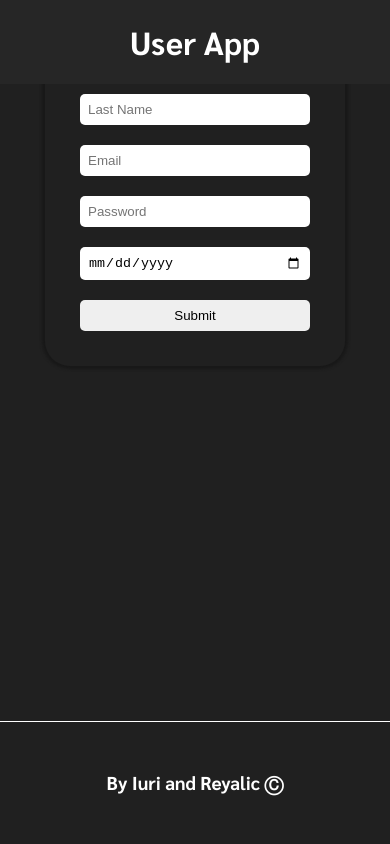
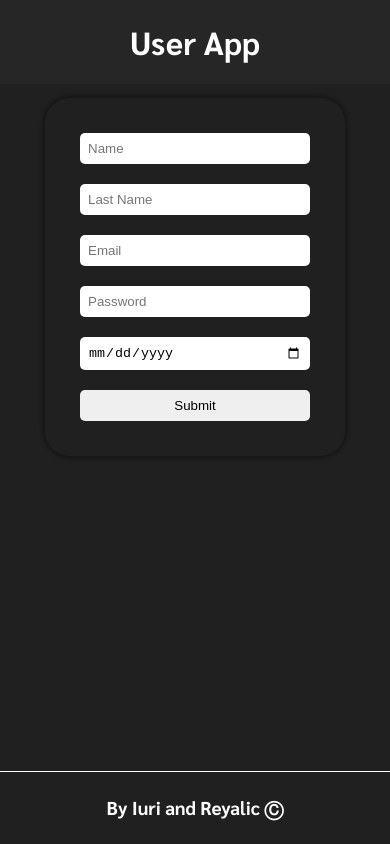
Before and after one commit to Reyalic/week-4-app, a React (Vite) app: page / in a window 390 px wide. Built offline with nearby package versions, Linux system fonts and the light colour scheme; no server answers.

Commit message:
responsive fixed

```diff
--- a/src/App.scss
+++ b/src/App.scss
@@ -1,4 +1,36 @@
 @import url('https://fonts.googleapis.com/css2?family=Sarabun:wght@400;500;700&display=swap');
+
+@mixin for-size($size) {
+    @if $size ==phone-only {
+        @media (max-width: 599px) {
+            @content;
+        }
+    }
+
+    @else if $size ==tablet-portrait-up {
+        @media (min-width: 600px) {
+            @content;
+        }
+    }
+
+    @else if $size ==tablet-landscape-up {
+        @media (min-width: 900px) {
+            @content;
+        }
+    }
+
+    @else if $size ==desktop-up {
+        @media (min-width: 1200px) {
+            @content;
+        }
+    }
+
+    @else if $size ==big-desktop-up {
+        @media (min-width: 1800px) {
+            @content;
+        }
+    }
+}
 
 input {
     &:invalid {
@@ -14,6 +46,7 @@ body {
     background-color: rgb(32, 32, 32);
     color: #ffffff;
     font-family: 'Sarabun', sans-serif;
+    padding-top: 90px;
 }
 
 .App {
@@ -22,6 +55,7 @@ body {
     justify-content: center;
     align-items: center;
 }
+
 .Header {
     width: 100%;
     background-color: #262626;
@@ -29,6 +63,12 @@ body {
     top: 0;
     text-align: center;
 }
+
+.form-container-container {
+    display: flex;
+    justify-content: center;
+}
+
 .form-container {
     width: 250px;
     display: flex;
@@ -37,6 +77,7 @@ body {
     padding: 25px;
     box-shadow: 0 0 3px 3px #181818;
 }
+
 .form-container input {
     margin: 10px;
     border: none;
@@ -44,34 +85,41 @@ body {
     padding: 8px;
     border-radius: 5px;
 }
-.card-container{
+
+.card-container {
     display: flex;
     flex-wrap: wrap;
     justify-content: center;
 }
+
 .cards {
-    width: 400px;
+    @include for-size(tablet-portrait-up) {
+        width: 400px;
+    }
+
     background-color: rgb(27, 27, 27);
     margin: 30px;
     padding: 35px;
     border-radius: 10px;
     transition: 0.5s;
 }
+
 .cards:hover {
-    box-shadow: 17px 25px 13px 7px rgba(18,18,18,0.68);
-    -webkit-box-shadow: 17px 25px 13px 7px rgba(18,18,18,0.68);
-    -moz-box-shadow: 17px 25px 13px 7px rgba(18,18,18,0.68);
-    background: rgb(2,0,36);
-    background: linear-gradient(90deg, rgba(2,0,36,1) 0%, rgba(0,212,255,1) 100%);
+    box-shadow: 17px 25px 13px 7px rgba(18, 18, 18, 0.68);
+    -webkit-box-shadow: 17px 25px 13px 7px rgba(18, 18, 18, 0.68);
+    -moz-box-shadow: 17px 25px 13px 7px rgba(18, 18, 18, 0.68);
+    background: rgb(2, 0, 36);
+    background: linear-gradient(90deg, rgba(2, 0, 36, 1) 0%, rgba(0, 212, 255, 1) 100%);
     transform: translateY(-30px);
 }
+
 .cards ul {
     list-style: none;
     padding: 0;
 }
-.cards button {
 
-}
+.cards button {}
+
 .Footer {
     width: 100%;
     position: fixed;
@@ -80,6 +128,7 @@ body {
     justify-content: center;
     border-top: 1px solid#ffffff;
 }
+
 .Footer h3 {
-    padding: 30px;
+    padding: 5px;
 }
--- a/src/components/UsersForm.tsx
+++ b/src/components/UsersForm.tsx
@@ -36,6 +36,7 @@ const UsersForm = (props: Props) => {
     }
 
     return (
+        <div className='form-container-container'>
             <form className='form-container'>
                 <input ref={refFirstName} type='text' placeholder='Name' name='name' id='name' required pattern='[a-zA-ZáéíóúÁÉÍÓÚñÑ]+' />
                 <input ref={refLastName} type='text' placeholder='Last Name' name='last-name' id='last-name' required pattern='[a-zA-ZáéíóúÁÉÍÓÚñÑ]+' />
@@ -44,6 +45,7 @@ const UsersForm = (props: Props) => {
                 <input ref={refBirthday} type='date' name='birthday' id='birthday' required />
                 <input type='submit' onClick={submit} value='Submit' />
             </form>
+        </div>
     );
 }
 
```
Lines whose indentation alone changed are shown as unchanged.
